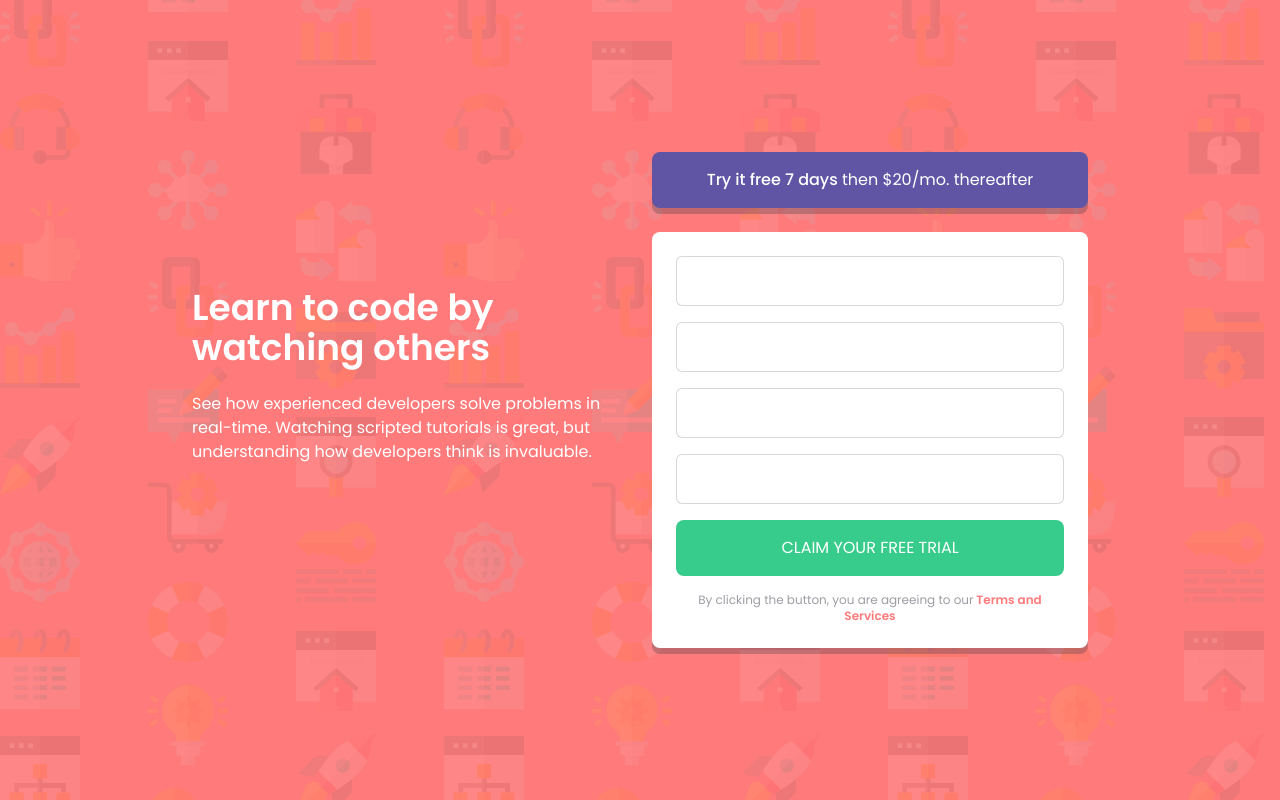
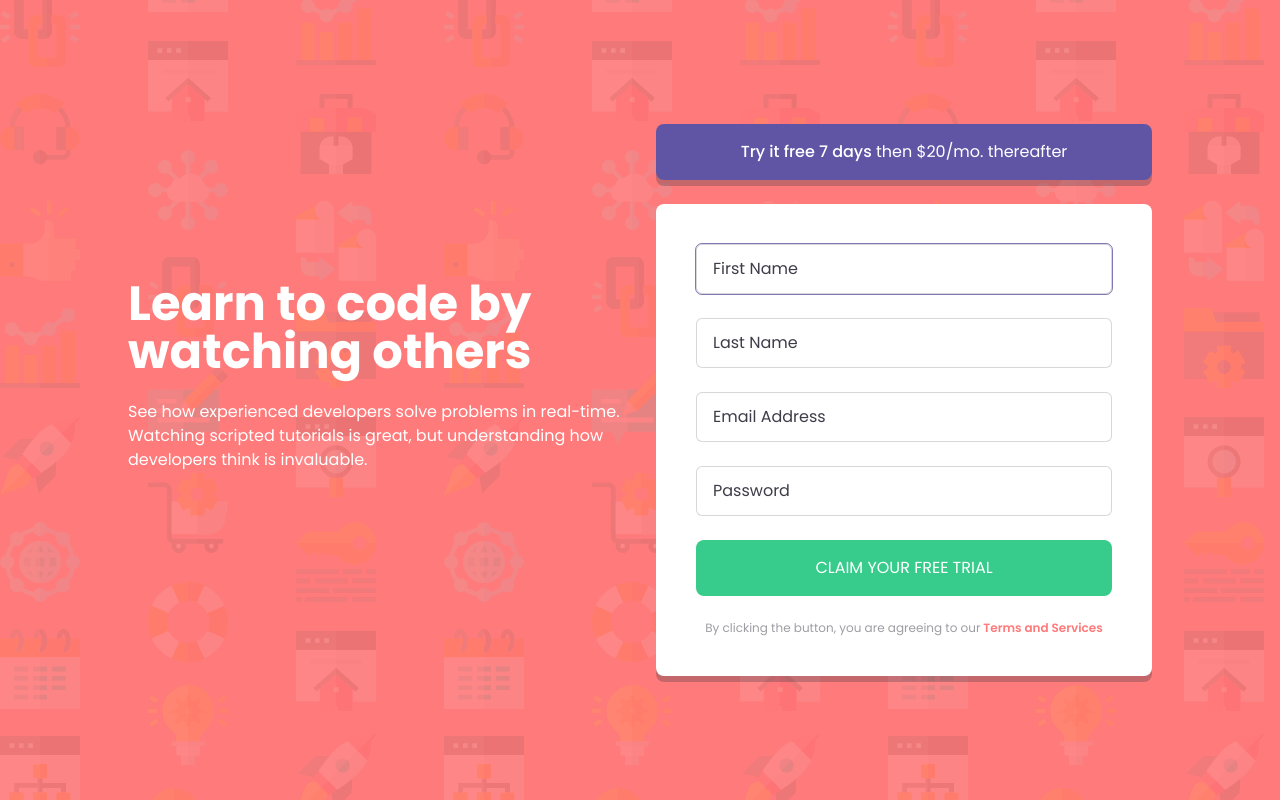
Before and after one commit to tOnski86/intro-component, a React (Vite) app: page / in a window 1280 px wide. Built offline with nearby package versions, Linux system fonts and the light colour scheme.

Commit message:
Implement form error handling

```diff
--- a/index.html
+++ b/index.html
@@ -2,7 +2,7 @@
 <html lang="en">
   <head>
     <meta charset="UTF-8" />
-    <link rel="icon" type="image/svg+xml" href="/vite.svg" />
+    <link rel="icon" type="image/svg+xml" href="/favicon-32x32.png" />
     <meta name="viewport" content="width=device-width, initial-scale=1.0" />
     <link rel="preconnect" href="https://fonts.googleapis.com" />
     <link rel="preconnect" href="https://fonts.gstatic.com" crossorigin />
--- a/src/App.jsx
+++ b/src/App.jsx
@@ -3,7 +3,7 @@ import Form from './components/Form';
 
 function App() {
   return (
-    <div className='grid grid-cols-1 md:grid-cols-2 mx-6 md:max-w-4xl md:items-center md:gap-6 mt-24 md:mt-6 mb-16 md:mb-6'>
+    <div className='grid grid-cols-1 md:grid-cols-2 mx-6 md:max-w-5xl md:items-center md:gap-8 mt-24 md:mt-6 mb-16 md:mb-6 z-1'>
       <Header />
       <Form />
     </div>
--- a/src/components/Button.jsx
+++ b/src/components/Button.jsx
@@ -4,7 +4,7 @@ function Button({ children, ...props }) {
 
   return (
     <button
-      className={`${className} p-4 rounded-lg relative after:absolute after:h-full after:w-full after:bg-grey/30 after:top-1.5 after:left-0 after:-z-50 after:rounded-lg`}
+      className={`${className} p-4 rounded-lg relative after:absolute after:h-full after:w-full after:bg-grey/30 after:top-1.5 after:left-0 after:-z-10 after:rounded-lg transition-all`}
     >
       {children}
     </button>
--- a/src/components/Form.jsx
+++ b/src/components/Form.jsx
@@ -1,36 +1,106 @@
+import { useState } from 'react';
 import Button from './Button';
 
+const VALID_NAME = str => /^[a-z ,.'-]+$/i.test(str);
+const VALID_EMAIL = str => /^[^\s@]+@[^\s@]+\.[^\s@]+$/.test(str);
+
 function Form() {
+  const [input, setInput] = useState({
+    first: '',
+    last: '',
+    email: '',
+    password: '',
+  });
+  const [errors, setErrors] = useState({});
+  const [submit, setSubmit] = useState(false);
+
+  function handleValidate(input) {
+    const errors = {};
+
+    if (input.first === '') {
+      errors.first = 'First name cannot be empty';
+    }
+    if (input.last === '') {
+      errors.last = 'Last name cannot be empty';
+    }
+    if (input.email === '') {
+      errors.email = 'Email cannot be empty';
+    }
+    if (input.password === '') {
+      errors.password = 'Password cannot be empty';
+    }
+    if (!VALID_NAME(input.first)) {
+      errors.first = 'Invalid first name';
+    }
+    if (!VALID_NAME(input.last)) {
+      errors.last = 'Invalid last name';
+    }
+    if (!VALID_EMAIL(input.email)) {
+      errors.email = 'Looks like this is not an email';
+    }
+    if (input.password.length < 8) {
+      errors.password = 'Password is too short. Minimum 8 characters.';
+    }
+    return errors;
+  }
+
+  function handleInput(e) {
+    setInput({ ...input, [e.target.name]: e.target.value });
+  }
+
+  function handleSubmit(e) {
+    e.preventDefault();
+    setErrors(handleValidate(input));
+    setSubmit(true);
+  }
+
   return (
     <div className='text-center '>
       <div className='mb-6 '>
-        <Button className='bg-violet text-white w-full'>
+        <Button className='bg-violet text-white w-full focus:ring-2 focus:ring-violet/50 outline-none'>
           <span className='font-medium'>Try it free 7 days</span> then $20/mo.
           thereafter
         </Button>
       </div>
 
       <form
-        action='#'
-        className='bg-white rounded-lg p-6 grid grid-cols-1 gap-4 relative after:absolute after:h-full after:w-full after:bg-grey/30 after:top-1.5 after:left-0 after:-z-50 after:rounded-lg'
+        onSubmit={handleSubmit}
+        className='bg-white rounded-lg p-6 sm:p-10 grid grid-cols-1 gap-4 sm:gap-6 relative after:absolute after:h-full after:w-full after:bg-grey/30 after:top-1.5 after:left-0 after:-z-50 after:rounded-lg '
       >
         <input
+          placeholder='First Name'
+          autoFocus={true}
           type='text'
-          className='border border-grey/20 py-3 px-4 rounded-md'
+          name='first'
+          value={input.first}
+          onChange={handleInput}
+          className='border border-grey/20 py-3 px-4 rounded-md  focus:outline focus:outline-violet/80 transition-colors placeholder:text-grey'
         />
         <input
+          placeholder='Last Name'
           type='text'
-          className='border border-grey/20 py-3 px-4 rounded-md'
+          name='last'
+          value={input.last}
+          onChange={handleInput}
+          className='border border-grey/20 py-3 px-4 rounded-md  focus:outline focus:outline-violet/80 transition-colors placeholder:text-grey'
         />
         <input
+          placeholder='Email Address'
           type='text'
-          className='border border-grey/20 py-3 px-4 rounded-md'
+          name='email'
+          value={input.email}
+          onChange={handleInput}
+          className='border border-grey/20 py-3 px-4 rounded-md  focus:outline focus:outline-violet/80 transition-colors placeholder:text-grey'
         />
         <input
-          type='text'
-          className='border border-grey/20 py-3 px-4 rounded-md'
+          placeholder='Password'
+          type='password'
+          name='password'
+          value={input.password}
+          onChange={handleInput}
+          className='border border-grey/20 py-3 px-4 rounded-md  focus:outline focus:outline-violet/80 transition-colors placeholder:text-grey'
         />
-        <Button className='bg-green text-white uppercase'>
+        <Button className='bg-green text-white uppercase focus:ring focus:ring-green/50 outline-none'>
           Claim your free trial
         </Button>
 
--- a/src/components/Header.jsx
+++ b/src/components/Header.jsx
@@ -1,7 +1,7 @@
 function Header() {
   return (
     <div className='text-center md:text-left text-white '>
-      <h1 className='text-3xl sm:text-4xl font-semibold mb-6'>
+      <h1 className='text-3xl sm:text-5xl font-bold mb-6'>
         Learn to code by watching others
       </h1>
       <p className='mb-12'>
```
